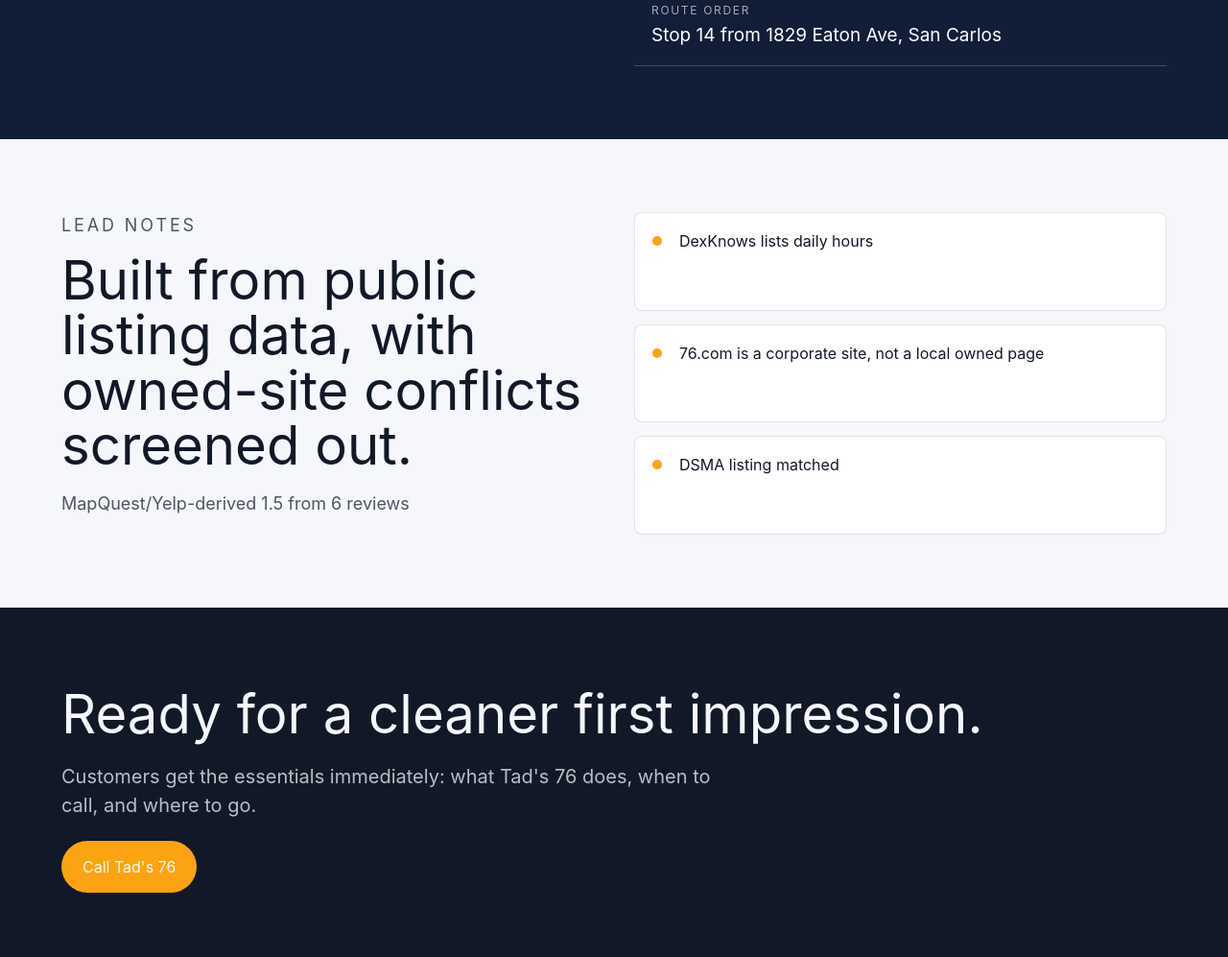
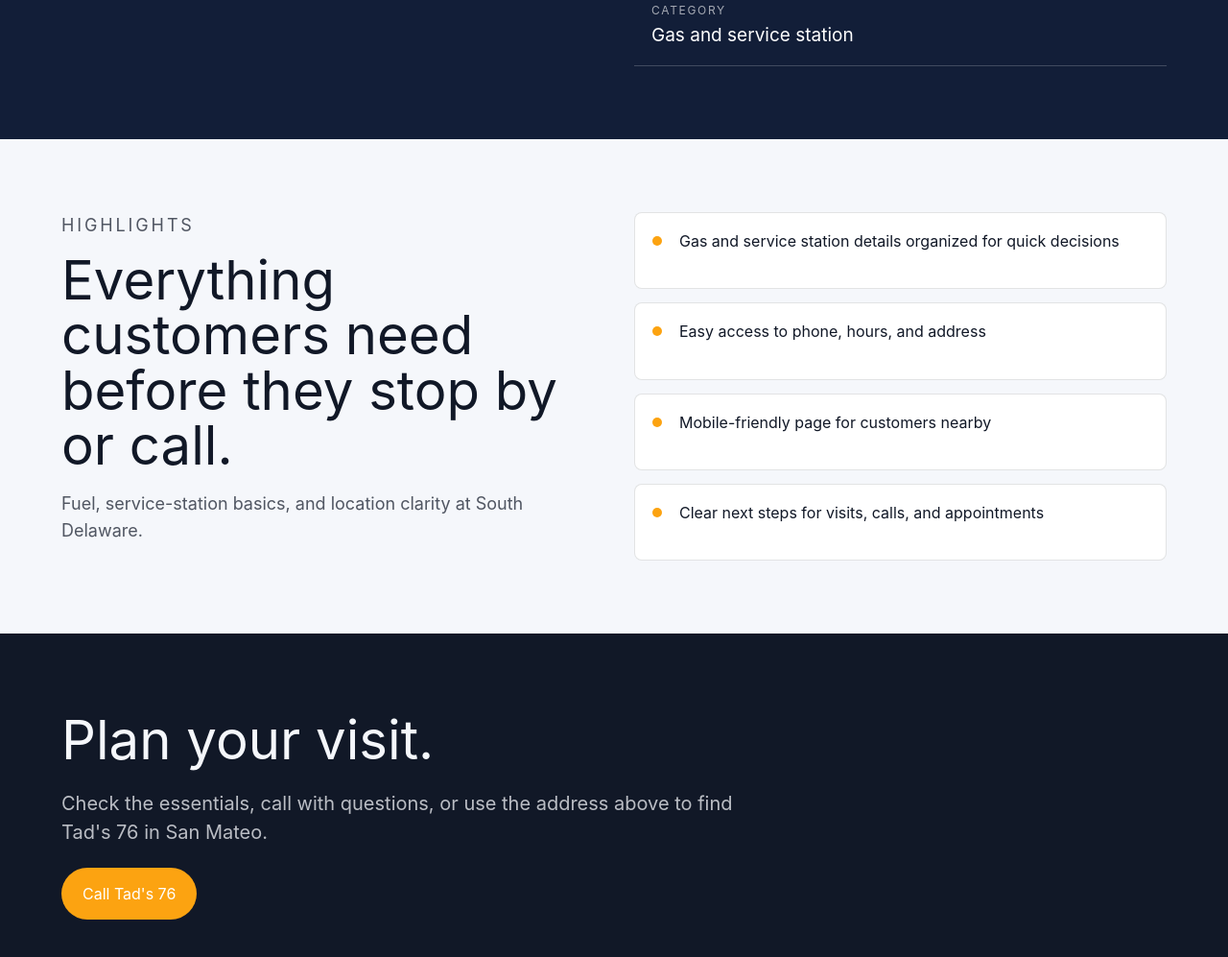
Before and after one commit to axel-slid/tads-76-san-mateo, a website: page index.html in a window 1280 px wide. Shown: the part 1763-2760 px from the top of the page at 96% size. Drawn offline with Linux system fonts and the light colour scheme.

Commit message:
Make webpage copy demo ready

```diff
--- a/index.html
+++ b/index.html
@@ -46,7 +46,7 @@
       </section>
 
       <section class="intro">
-        <p>A local page can separate Tad's 76 from generic brand pages and clarify the station's hours, address, and phone.</p>
+        <p>Tad's 76 gives customers a simple place to check services, hours, and contact details before they visit or call.</p>
       </section>
 
       <section class="split" id="services">
@@ -70,26 +70,27 @@
         <dl>
           <div><dt>Phone</dt><dd>(650) 348-3127</dd></div>
           <div><dt>Hours</dt><dd>Mon-Sun 6 AM-11 PM</dd></div>
-          <div><dt>Route order</dt><dd>Stop 14 from 1829 Eaton Ave, San Carlos</dd></div>
+          <div><dt>Category</dt><dd>Gas and service station</dd></div>
         </dl>
       </section>
 
       <section class="proof" id="proof">
         <div>
-          <p class="section-kicker">Lead notes</p>
-          <h2>Built from public listing data, with owned-site conflicts screened out.</h2>
-          <p>MapQuest/Yelp-derived 1.5 from 6 reviews</p>
+          <p class="section-kicker">Highlights</p>
+          <h2>Everything customers need before they stop by or call.</h2>
+          <p>Fuel, service-station basics, and location clarity at South Delaware.</p>
         </div>
         <ul>
-          <li>DexKnows lists daily hours</li>
-          <li>76.com is a corporate site, not a local owned page</li>
-          <li>DSMA listing matched</li>
+          <li>Gas and service station details organized for quick decisions</li>
+          <li>Easy access to phone, hours, and address</li>
+          <li>Mobile-friendly page for customers nearby</li>
+          <li>Clear next steps for visits, calls, and appointments</li>
         </ul>
       </section>
 
       <section class="cta">
-        <h2>Ready for a cleaner first impression.</h2>
-        <p>Customers get the essentials immediately: what Tad's 76 does, when to call, and where to go.</p>
+        <h2>Plan your visit.</h2>
+        <p>Check the essentials, call with questions, or use the address above to find Tad's 76 in San Mateo.</p>
         <a class="button primary" href="tel:+16503483127">Call Tad's 76</a>
       </section>
     </main>
```
Also changed, not shown: dist/index.html.
